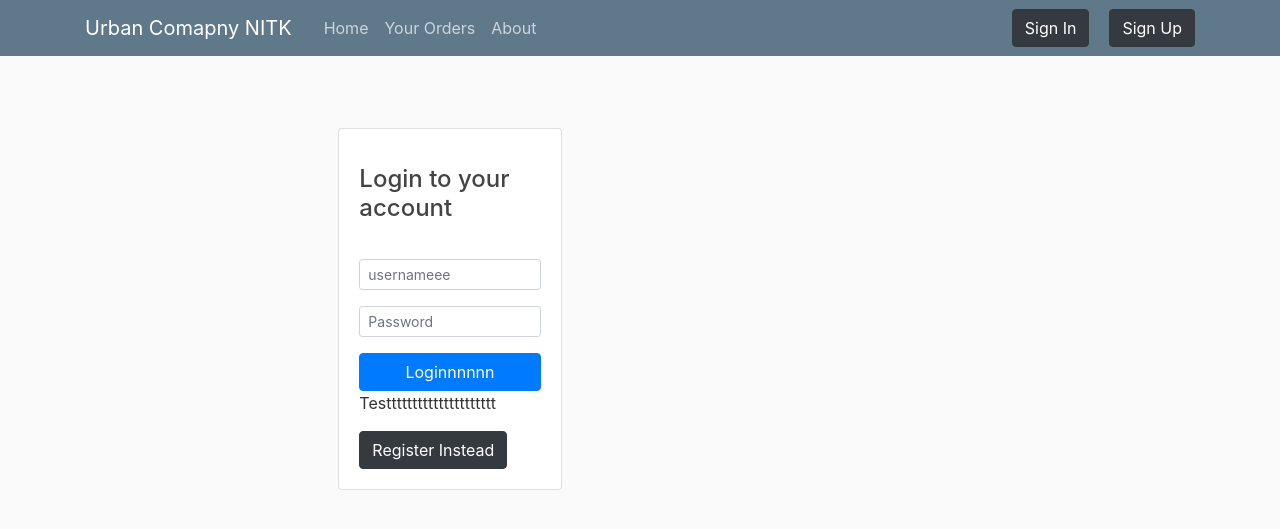
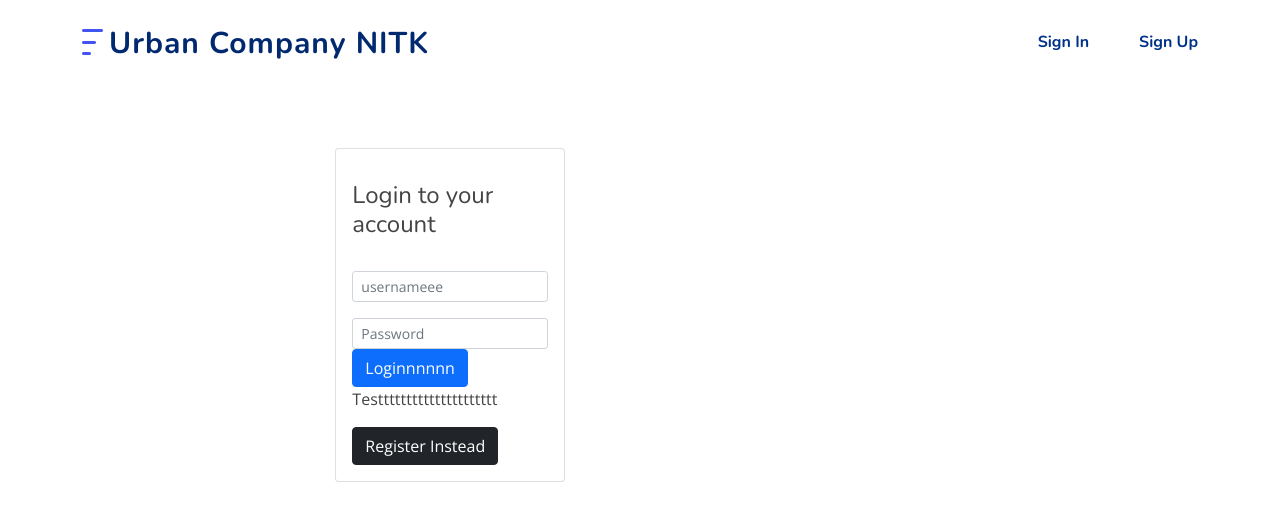
Before and after one commit to dharmicksai/UrbanCompanyNITK, a Django app: page /authentication/login in a window 1280 px wide. Shown: the top 529 px of the page. Run offline with Django 3.2, Linux system fonts and the light colour scheme; some libraries are stand-ins or nearby versions.

Commit message:
fixed base UI

```diff
--- a/UC/UrbanCompanyNITK/authentication/views.py
+++ b/UC/UrbanCompanyNITK/authentication/views.py
@@ -3,7 +3,7 @@ from django.views import View
 import json
 from django.http import JsonResponse
 from django.contrib.auth.models import User
-from validate_email import validate_email
+# from validate_email import validate_email
 from django.contrib import messages
 from django.core.mail import EmailMessage
 from django.urls import reverse
@@ -11,7 +11,7 @@ from django.utils.encoding import force_bytes, force_text, DjangoUnicodeDecodeEr
 from django.utils.http import urlsafe_base64_encode, urlsafe_base64_decode
 from django.contrib.sites.shortcuts import get_current_site
 from .utils import account_activation_token
-from validate_email import validate_email
+# from validate_email import validate_email
 from django.contrib.sites.shortcuts import get_current_site
 from django.urls import reverse
 from django.contrib import auth
--- a/UC/UrbanCompanyNITK/ucnitk/templates/ucnitk/base.html
+++ b/UC/UrbanCompanyNITK/ucnitk/templates/ucnitk/base.html
@@ -1,46 +1,69 @@
+<!DOCTYPE html>
+<html lang="en">
+
 {% load static %}
-<!DOCTYPE html>
-<html>
+
 <head>
+  <meta charset="utf-8">
+  <meta content="width=device-width, initial-scale=1.0" name="viewport">
 
-    <!-- Required meta tags -->
-    <meta charset="utf-8">
-    <meta name="viewport" content="width=device-width, initial-scale=1, shrink-to-fit=no">
+  <title>Urban Company NITK</title>
+  <meta content="" name="description">
 
-    <!-- Bootstrap CSS -->
-    <link rel="stylesheet" href="https://maxcdn.bootstrapcdn.com/bootstrap/4.0.0/css/bootstrap.min.css" integrity="sha384-Gn5384xqQ1aoWXA+058RXPxPg6fy4IWvTNh0E263XmFcJlSAwiGgFAW/dAiS6JXm" crossorigin="anonymous">
+  <meta content="" name="keywords">
 
-    <link rel="stylesheet" type="text/css" href="{% static 'ucnitk/main.css' %}">
+  <!-- Favicons -->
+  <link href="{% static 'assets/img/favicon.png' %}" rel="icon">
+  <link href="{% static 'assets/img/apple-touch-icon.png' %}" rel="apple-touch-icon">
 
-    {% if title %}
-        <title>UC NITK - {{ title }}</title>
-    {% else %}
-        <title>UC NITK</title>
-    {% endif %}
+  <!-- Google Fonts -->
+  <link href="https://fonts.googleapis.com/css?family=Open+Sans:300,300i,400,400i,600,600i,700,700i|Nunito:300,300i,400,400i,600,600i,700,700i|Poppins:300,300i,400,400i,500,500i,600,600i,700,700i" rel="stylesheet">
+
+  <!-- Vendor CSS Files -->
+  <link href="{% static 'assets/vendor/bootstrap/css/bootstrap.min.css' %}" rel="stylesheet">
+  <link href="{% static 'assets/vendor/bootstrap-icons/bootstrap-icons.css' %}" rel="stylesheet">
+  <link href="{% static 'assets/vendor/aos/aos.css' %}" rel="stylesheet">
+  <link href="{% static 'assets/vendor/remixicon/remixicon.css' %}" rel="stylesheet">
+  <link href="{% static 'assets/vendor/swiper/swiper-bundle.min.css' %}" rel="stylesheet">
+  <link href="{% static 'assets/vendor/glightbox/css/glightbox.min.css' %}" rel="stylesheet">
+
+  <!-- Template Main CSS File -->
+  <link href="{% static 'assets/css/style.css' %}" rel="stylesheet">
+
+  <!-- =======================================================
+  * Template Name: FlexStart - v1.6.0
+  * Template URL: https://bootstrapmade.com/flexstart-bootstrap-startup-template/
+  * Author: BootstrapMade.com
+  * License: https://bootstrapmade.com/license/
+  ======================================================== -->
 </head>
+
 <body>
-    <header class="site-header">
-      <nav class="navbar navbar-expand-md navbar-dark bg-steel fixed-top">
-        <div class="container">
-          <a class="navbar-brand mr-4" href="{% url 'ucnitk' %}">Urban Comapny NITK</a>
-          <button class="navbar-toggler" type="button" data-toggle="collapse" data-target="#navbarToggle" aria-controls="navbarToggle" aria-expanded="false" aria-label="Toggle navigation">
-          <span class="navbar-toggler-icon"></span>
-          </button>
-          <div class="collapse navbar-collapse" id="navbarToggle">
-            <div class="navbar-nav mr-auto">
-              <a class="nav-item nav-link" href="{% url 'ucnitk' %}">Home</a>
-              <a class="nav-item nav-link" href="{% url 'your-orders' %}">Your Orders</a>
+
+
+  <!-- ======= Header ======= -->
+  <header id="header" class="header fixed-top">
+    <div class="container-fluid container-xl d-flex align-items-center justify-content-between">
+
+      <a href="{% url 'ucnitk' %}" class="logo d-flex align-items-center">
+        <img src="{% static 'assets/img/logo.png' %}" alt="">
+        <span>Urban Company NITK</span>
+      </a>
+
+      <nav id="navbar" class="navbar">
+        <ul>
+
+
+
           {% if user.is_authenticated%}
-              <a class="nav-item nav-link" href="{% url 'accepted-orders' %}">Accepted Orders</a>
-              <a class="nav-item nav-link" href="{% url 'service-provider' %}">Provide Service</a>
-              {% endif %}
-              <a class="nav-item nav-link" href="#">About</a>
-            </div>
-            <!-- Navbar Right Side -->
-            <!-- <div class="navbar-nav"> -->
-              {% if user.is_authenticated%}
-                <a class="btn btn-dark" style="font-color: white" href="{% url 'profile' %}">Profile</a>
-                <a class="nav-item nav-link">
+          <li> <a class="nav-item nav-link" href="{% url 'ucnitk' %}">Home</a></li>
+          <li><a class="nav-item nav-link" href="{% url 'your-orders' %}">Your Orders</a></li>
+          <li><a class="nav-item nav-link" href="{% url 'accepted-orders' %}">Accepted Orders</a></li>
+          <li><a class="nav-item nav-link" href="{% url 'service-provider' %}">Provide Service</a></li>
+
+
+          <li><a class="nav-item nav-link" style="font-color: white" href="{% url 'profile' %}">Profile</a></li>
+          <li><a class="nav-item nav-link">
             <form action="{% url  'logout' %}" method="POST">
               {% csrf_token %}
               <input
@@ -48,19 +71,21 @@
                 value="Logout" class="btn btn-dark"
               />
             </form>
-                </a>
+          </a></li>
         {% else %}
-                <a class="btn btn-dark" href="{% url 'login' %} " style="margin-right: 20px">Sign In</a>
-                <a class="btn btn-dark" href="{% url 'register' %}">Sign Up</a>
+          <li><a class="nav-item nav-link" href="{% url 'login' %} " style="margin-right: 20px">Sign In</a></li>
+          <li><a class="nav-item nav-link" href="{% url 'register' %}">Sign Up</a></li>
         {% endif %}
-            <!-- </div> -->
+
+        </ul>
+        <i class="bi bi-list mobile-nav-toggle"></i>
+      </nav><!-- .navbar -->
+
     </div>
-        </div>
-      </nav>
-    </header>
+  </header><!-- End Header -->
     <main role="main" class="container">
       <div class="row">
-        <div class="col-md-8">
+        <div class="col-md-8" style="margin-top:100px">
           {% if messages %}
             {% for message in messages %}
               <div class="alert alert-{{ message.tags }}">
@@ -70,27 +95,23 @@
           {% endif %}
           {% block content %}{% endblock %}
         </div>
-        <!--<div class="col-md-4">
-          <div class="content-section">
-            <h3>Our Sidebar</h3>
-            <p class='text-muted'>You can put any information here you'd like.
-              <ul class="list-group">
-                <li class="list-group-item list-group-item-light">Latest Posts</li>
-                <li class="list-group-item list-group-item-light">Announcements</li>
-                <li class="list-group-item list-group-item-light">Calendars</li>
-                <li class="list-group-item list-group-item-light">etc</li>
-              </ul>
-            </p>
-          </div>
-        </div>-->
       </div>
     </main>
 
-    <!-- Optional JavaScript -->
-    <!-- jQuery first, then Popper.js, then Bootstrap JS -->
-    <script src="https://code.jquery.com/jquery-3.2.1.slim.min.js" integrity="sha384-KJ3o2DKtIkvYIK3UENzmM7KCkRr/rE9/Qpg6aAZGJwFDMVNA/GpGFF93hXpG5KkN" crossorigin="anonymous"></script>
-    <script src="https://cdnjs.cloudflare.com/ajax/libs/popper.js/1.12.9/umd/popper.min.js" integrity="sha384-ApNbgh9B+Y1QKtv3Rn7W3mgPxhU9K/ScQsAP7hUibX39j7fakFPskvXusvfa0b4Q" crossorigin="anonymous"></script>
-    <script src="https://maxcdn.bootstrapcdn.com/bootstrap/4.0.0/js/bootstrap.min.js" integrity="sha384-JZR6Spejh4U02d8jOt6vLEHfe/JQGiRRSQQxSfFWpi1MquVdAyjUar5+76PVCmYl" crossorigin="anonymous"></script>
+      <a href="#" class="back-to-top d-flex align-items-center justify-content-center"><i class="bi bi-arrow-up-short"></i></a>
+
+      <!-- Vendor JS Files -->
+      <script src="{% static 'assets/vendor/bootstrap/js/bootstrap.bundle.js' %}"></script>
+      <script src="{% static 'assets/vendor/aos/aos.js' %}"></script>
+      <script src="{% static 'assets/vendor/php-email-form/validate.js' %}"></script>
+      <script src="{% static 'assets/vendor/swiper/swiper-bundle.min.js' %}"></script>
+      <script src="{% static 'assets/vendor/purecounter/purecounter.js' %}"></script>
+      <script src="{% static 'assets/vendor/isotope-layout/isotope.pkgd.min.js' %}"></script>
+      <script src="{% static 'assets/vendor/glightbox/js/glightbox.min.js' %}"></script>
+
+      <!-- Template Main JS File -->
+      <script src="{% static 'assets/js/main.js' %}"></script>
 
     </body>
+
     </html>
```
Lines whose indentation alone changed are shown as unchanged.
